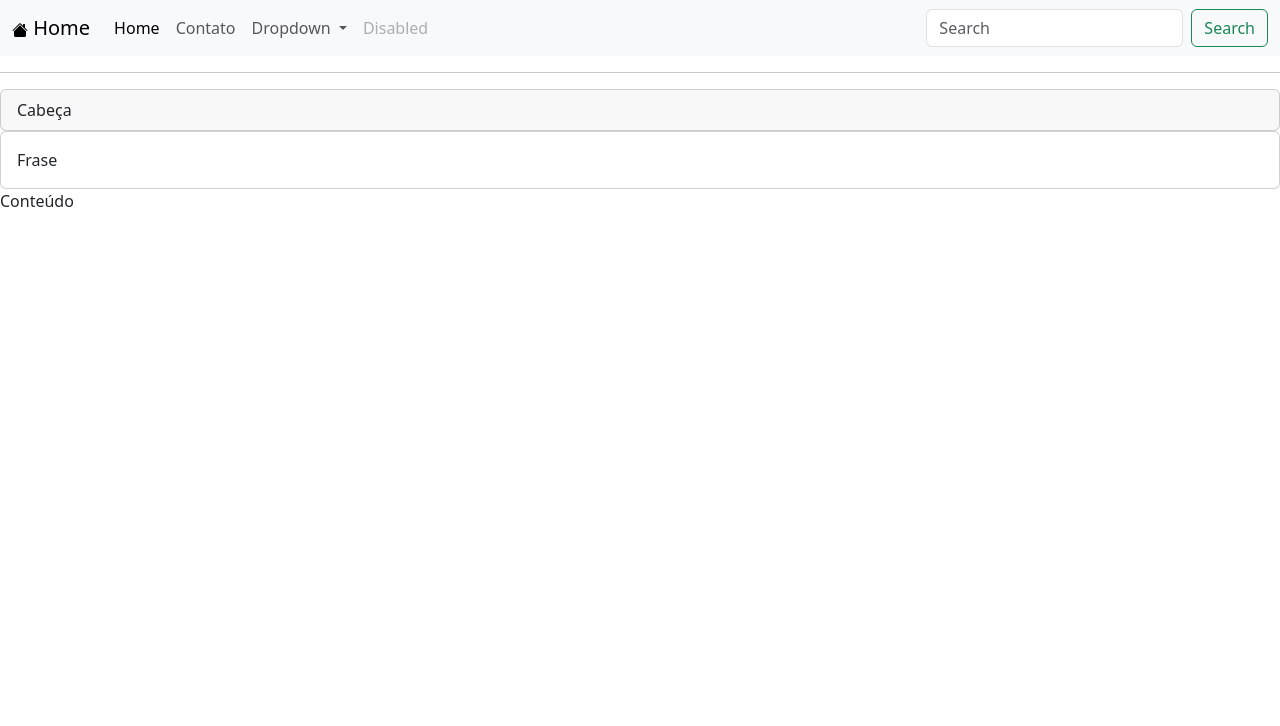
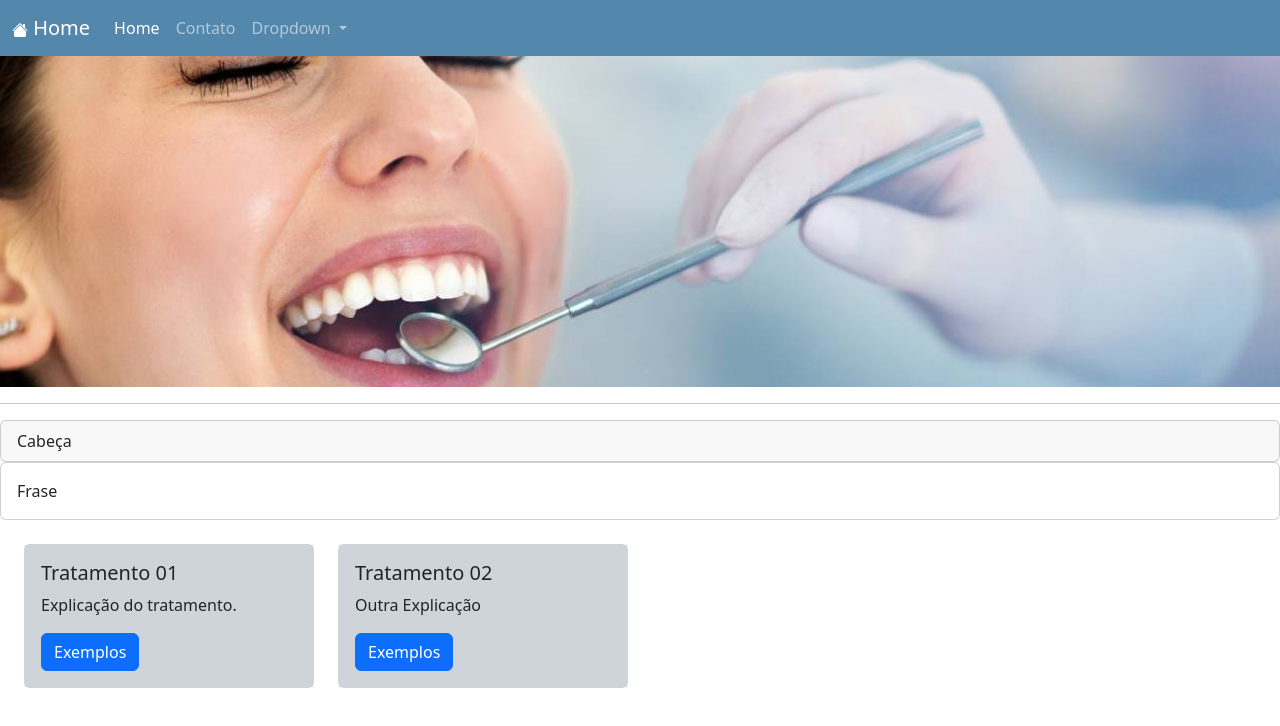
Before and after one commit to LeoNascimentoDev/projeto-bootstrap-01, a plain HTML site: page index.html in a window 1280 px wide. Drawn offline with nearby package versions, Linux system fonts and the light colour scheme.

Commit message:
update projeto bootstrap

```diff
--- a/index.html
+++ b/index.html
@@ -11,12 +11,14 @@
 </head>
 
 <body>
-    <nav class="navbar navbar-expand-lg bg-body-tertiary">
+    <nav class="navbar navbar-expand-lg" data-bs-theme="dark" style="background-color: #5387ac">
         <div class="container-fluid">
             <a class="navbar-brand" href="#">
-                <svg xmlns="http://www.w3.org/2000/svg" width="16" height="16" fill="currentColor" class="bi bi-house-fill" viewBox="0 0 16 16">
-                    <path d="M8.707 1.5a1 1 0 0 0-1.414 0L.646 8.146a.5.5 0 0 0 .708.708L8 2.207l6.646 6.647a.5.5 0 0 0 .708-.708L13 5.793V2.5a.5.5 0 0 0-.5-.5h-1a.5.5 0 0 0-.5.5v1.293L8.707 1.5Z"/>
-                    <path d="m8 3.293 6 6V13.5a1.5 1.5 0 0 1-1.5 1.5h-9A1.5 1.5 0 0 1 2 13.5V9.293l6-6Z"/>
+                <svg xmlns="http://www.w3.org/2000/svg" width="16" height="16" fill="currentColor"
+                    class="bi bi-house-fill" viewBox="0 0 16 16">
+                    <path
+                        d="M8.707 1.5a1 1 0 0 0-1.414 0L.646 8.146a.5.5 0 0 0 .708.708L8 2.207l6.646 6.647a.5.5 0 0 0 .708-.708L13 5.793V2.5a.5.5 0 0 0-.5-.5h-1a.5.5 0 0 0-.5.5v1.293L8.707 1.5Z" />
+                    <path d="m8 3.293 6 6V13.5a1.5 1.5 0 0 1-1.5 1.5h-9A1.5 1.5 0 0 1 2 13.5V9.293l6-6Z" />
                 </svg>
                 Home
             </a>
@@ -47,14 +49,14 @@
                             <li><a class="dropdown-item" href="#">Something else here</a></li>
                         </ul>
                     </li>
-                    <li class="nav-item">
+                    <!-- <li class="nav-item">
                         <a class="nav-link disabled">Disabled</a>
-                    </li>
+                    </li> -->
                 </ul>
-                <form class="d-flex" role="search">
+                <!-- <form class="d-flex" role="search">
                     <input class="form-control me-2" type="search" placeholder="Search" aria-label="Search">
                     <button class="btn btn-outline-success" type="submit">Search</button>
-                </form>
+                </form> -->
             </div>
         </div>
     </nav>
@@ -62,6 +64,12 @@
 
 
     <head>
+
+        <div class="container-fluid p-0">
+            <img class="img-fluid" src="/imgs/img01.png" alt="capa" width="1920px">
+        </div>
+        <!-- Diminuir imagem -->
+
         <hr>
         <div class="col-12 card-header card align-self-center">
 
@@ -73,7 +81,26 @@
     </head>
 
     <main>
-    Conteúdo
+        <div class="row p-4">
+            <div class="col-12 col-sm-6 col-md-4 col-lg-3 mb-3 mb-sm-0">
+                <div class="card">
+                    <div class="card-body bg-dark-subtle">
+                        <h5 class="card-title">Tratamento 01</h5>
+                        <p class="card-text">Explicação do tratamento.</p>
+                        <a href="#" class="btn btn-primary">Exemplos</a>
+                    </div>
+                </div>
+            </div>
+            <div class="col-12 col-sm-6 col-md-4 col-lg-3">
+                <div class="card">
+                    <div class="card-body bg-dark-subtle">
+                        <h5 class="card-title">Tratamento 02</h5>
+                        <p class="card-text">Outra Explicação</p>
+                        <a href="#" class="btn btn-primary">Exemplos</a>
+                    </div>
+                </div>
+            </div>
+        </div>
     </main>
 
 
```
Also changed, not shown: imgs/img01.png (added). Lines whose indentation alone changed are shown as unchanged.
